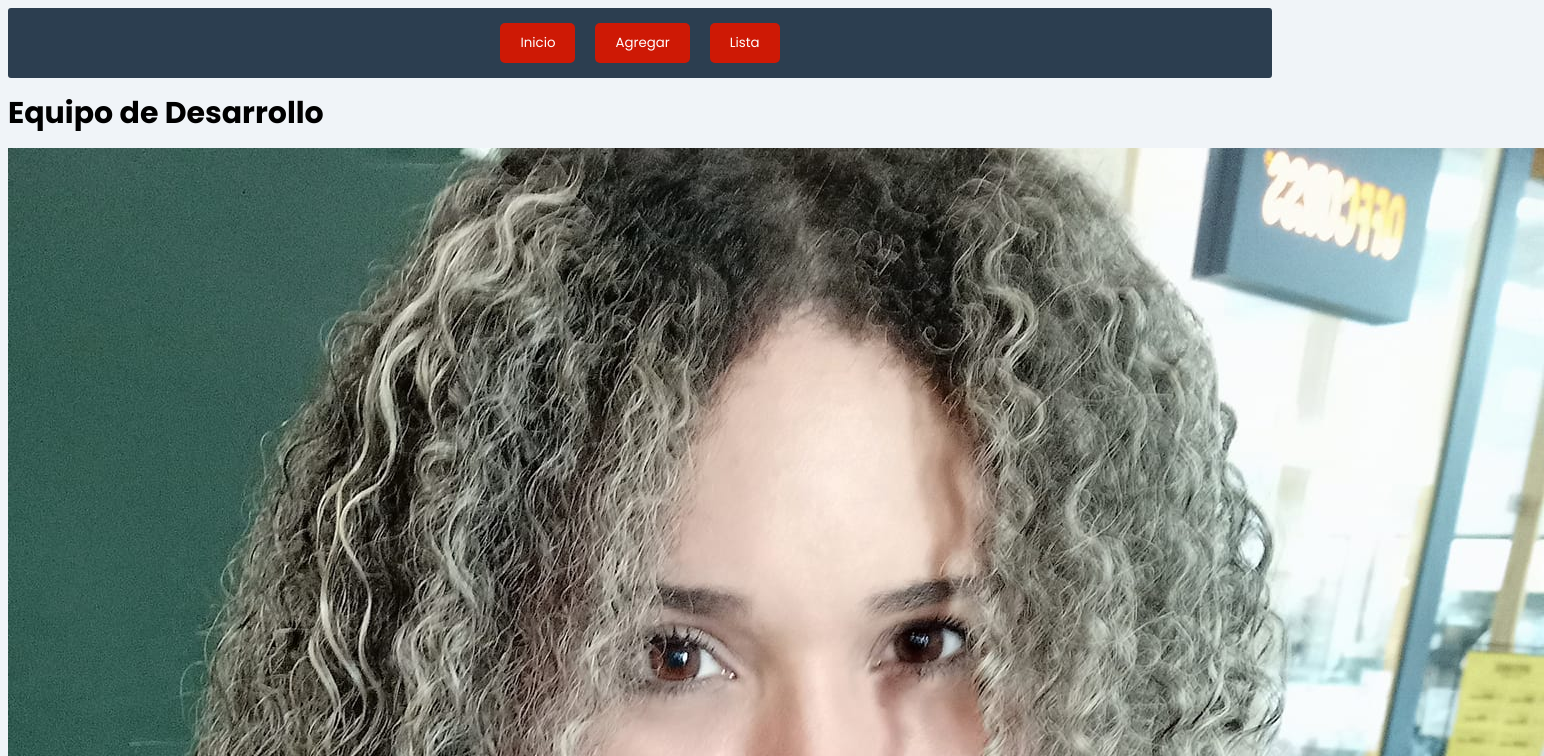
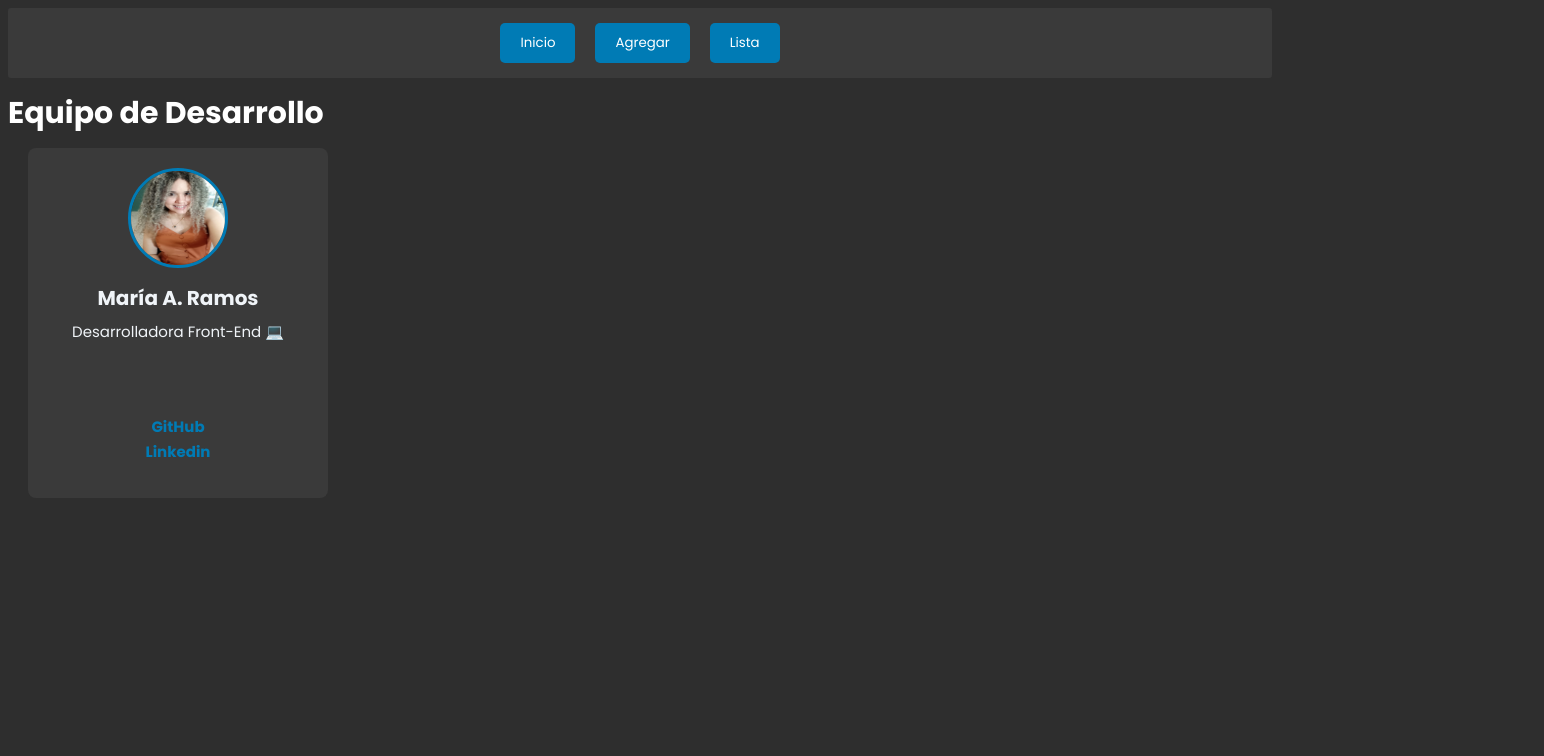
Before and after one commit to Marc-07/React-API-ListadoProducto, a React (Vite) app: page / in a window 1280 px wide. Shown: the top 756 px of the page, 1544 px wide, since content can reach past the window. Built offline with nearby package versions, Linux system fonts and the light colour scheme.

Commit message:
Se agregan los estilos a los lista de miembros y pagina home

```diff
--- a/src/styles/style.css
+++ b/src/styles/style.css
@@ -10,8 +10,8 @@ html {
 
 body{
 
-    background-color: #F0F4F8;
-    color: #000;
+    background-color: #2E2E2E;
+    color: #fff;
     font-size: 2rem;
     font-family: "Poppins";
     line-height: 1;
@@ -29,16 +29,17 @@ h2 {
     font-size: 2rem;
 }
 
-h3{
-    font-size: 1rem;
+p, a{
+    font-size: 1.5rem;
 }
+
 
 /* Estilos nav - button*/
 nav {
 
     display: flex;
     justify-content: center;
-    background-color: #2C3E50;
+    background-color: #3A3A3A;
     padding: 1.5rem;
     border-radius: 3px;
 }
@@ -46,7 +47,7 @@ nav {
 nav button {
 
     margin: 0 10px;
-    background-color: #ce1905;
+    background-color:  #007bb5;
     color: white;
     border: none;
     border-radius: 5px;
@@ -57,5 +58,61 @@ nav button {
 }
 
 nav button:hover {
-    background-color: #b11301; /* Un poco más oscuro al pasar el ratón */
+    background-color: #11a4e7;
 }
+
+.home {
+
+    padding: 2rem;
+    text-align: center;
+}
+
+.home h1 {
+    margin: 4rem;
+}
+
+.team-member {
+    background-color: #3A3A3A;
+    border-radius: 8px;
+    padding: 2rem;
+    margin: 2rem;
+    width: 30rem;
+    height: 35rem;
+    text-align: center;
+    color: #F0F4F8;
+    transition: transform 0.3s;
+}
+
+.team-member:hover {
+    transform: scale(1.05);
+}
+
+.team-member img {
+    border-radius: 50%;
+    width: 100px;
+    height: 100px;
+    border: 0.3rem solid #007bb5;
+}
+
+.social-links {
+    margin-top: 8rem;
+}
+
+.team-member a {
+    color: #007bb5;
+    text-decoration: none;
+    font-weight: bold;
+    transition: color 0.3s;
+    display: block;
+    margin-bottom: 1rem;
+}
+
+.team-member a:hover {
+    color: #009ce4;
+}
+
+.team-list {
+    display: flex;
+    flex-wrap: wrap;
+    justify-content: center;
+}
```
